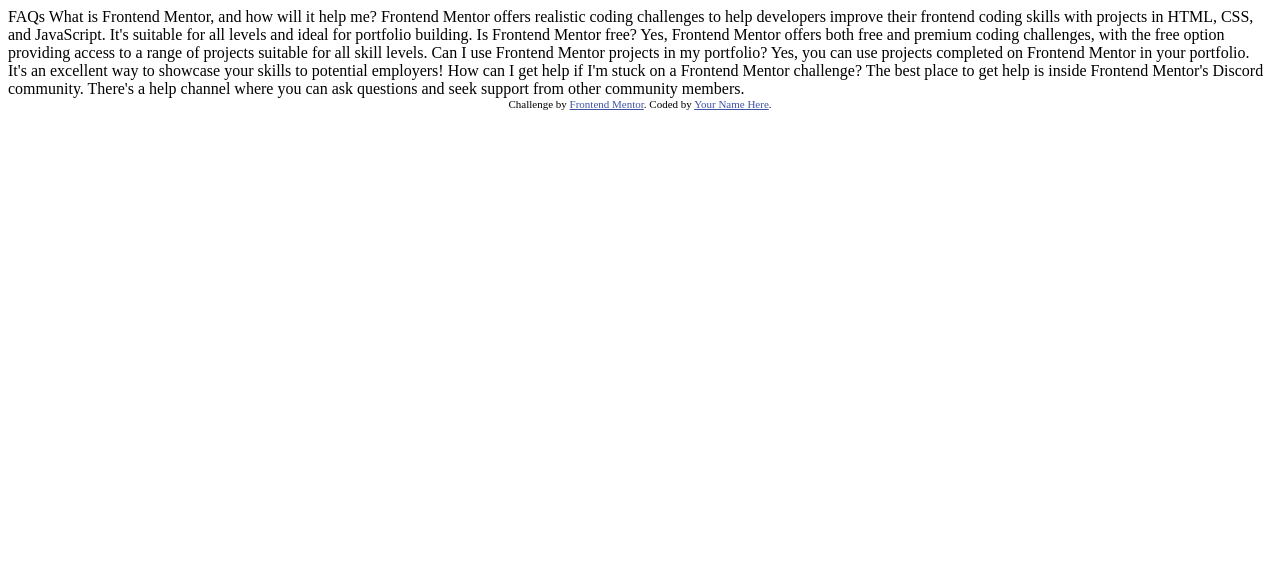
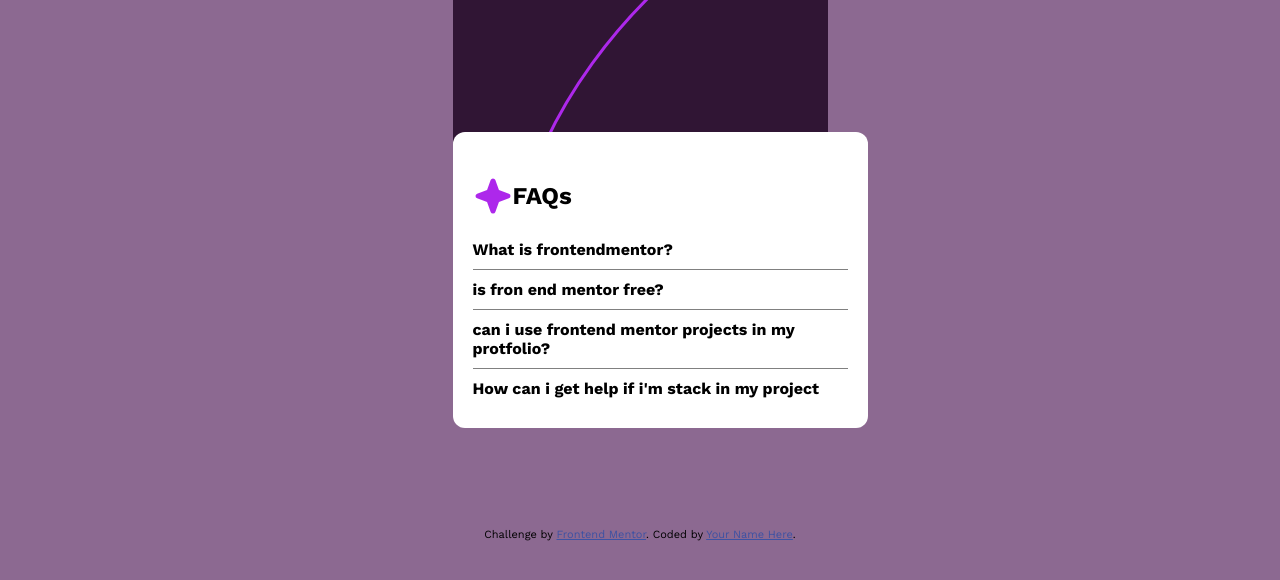
Before and after one commit to mirkodevs/faq, a plain HTML site: page index.html in a window 1280 px wide. Drawn offline with nearby package versions, Linux system fonts and the light colour scheme.

Commit message:
second commit

```diff
--- a/index.css
+++ b/index.css
@@ -0,0 +1,83 @@
+body {
+    margin: 0;
+    background-color: hsl(292, 16%, 49%);
+    font-family: 'Work Sans', sans-serif;
+}
+
+.main-container {
+    margin: auto;
+    width: 375px;
+
+}
+
+#bg-mobile {
+    display: block;
+}
+
+#bg-dekstop {
+    display: none;
+}
+
+@media screen and (min-width:1440px) {
+    .main-container {
+        width: 1440px;
+    }
+
+    #bg-dekstop {
+        display: block;
+    }
+
+    #bg-mobile {
+
+        display: none;
+    }
+
+}
+
+#faq-accordion {
+    width: 375px;
+    margin: 0 auto;
+    position: relative;
+    top: -100px;
+    background-color: white;
+    border-radius: 12px;
+    padding: 20px;
+}
+
+#faq-accordion h1 {
+    font-weight: 800;
+}
+
+.hidden main {
+
+    display: none;
+
+}
+
+ul {
+    padding: 0;
+    margin: 0;
+}
+
+li {
+    list-style-type: none;
+    border-bottom: 1px solid gray;
+    padding: 10px 0;
+    cursor: pointer;
+}
+
+li:last-child {
+
+    border-bottom: none;
+}
+
+ul main {
+
+
+    margin-top: 15px;
+}
+
+ul header {
+
+    font-weight: 700;
+}
--- a/index.html
+++ b/index.html
@@ -1,8 +1,10 @@
 <!DOCTYPE html>
 <html lang="en">
+
 <head>
   <meta charset="UTF-8">
-  <meta name="viewport" content="width=device-width, initial-scale=1.0"> <!-- displays site properly based on user's device -->
+  <meta name="viewport" content="width=device-width, initial-scale=1.0">
+  <!-- displays site properly based on user's device -->
 
   <link rel="icon" type="image/png" sizes="32x32" href="./assets/images/favicon-32x32.png">
 
@@ -10,39 +12,95 @@
 
   <!-- Feel free to remove these styles or customise in your own stylesheet 👍 -->
   <style>
-    .attribution { font-size: 11px; text-align: center; }
-    .attribution a { color: hsl(228, 45%, 44%); }
+    .attribution {
+      font-size: 11px;
+      text-align: center;
+    }
+
+    .attribution a {
+      color: hsl(228, 45%, 44%);
+    }
   </style>
+  <link rel="stylesheet" href="index.css">
+  <link rel="preconnect" href="https://fonts.googleapis.com">
+<link rel="preconnect" href="https://fonts.gstatic.com" crossorigin>
+<link href="https://fonts.googleapis.com/css2?family=Work+Sans:wght@400;600;700&display=swap" rel="stylesheet">
 </head>
+
 <body>
+  <main class="main-container">
+    <header>
+      <img id="bg-dekstop" src="./assets/images/background-pattern-desktop.svg" width="100%">
+      <img id="bg-mobile" src="./assets/images/background-pattern-mobile.svg" width="100%"
+        alt="background-pattern-mobile">
+    </header>
+    <section id="faq-accordion">
+      <header style="display: flex;padding-top: 10px;">
+        <img src="./assets/images/icon-star.svg">
+        <h1>FAQs</h1>
 
-  FAQs
+      </header>
+      <main>
+        <ul id="faq-list">
 
-  What is Frontend Mentor, and how will it help me?
+          <li class="hidden">
+            <header>What is frontendmentor?</header>
+            <main>
+              Lorem ipsum dolor sit amet consectetur adipisicing elit. Nam tempora eveniet dolorem expedita optio ad
+              minus, cupiditate deleniti corrupti dicta architecto vel facilis dignissimos voluptates amet praesentium!
+              Eaque, laborum accusamus.
 
-  Frontend Mentor offers realistic coding challenges to help developers improve their
-  frontend coding skills with projects in HTML, CSS, and JavaScript. It's suitable for
-  all levels and ideal for portfolio building.
 
-  Is Frontend Mentor free?
+            </main>
 
-  Yes, Frontend Mentor offers both free and premium coding challenges, with the free
-  option providing access to a range of projects suitable for all skill levels.
+          </li>
+          <li class="hidden">
+            <header>is fron end mentor free?</header>
+            <main>
+              Lorem ipsum dolor sit amet consectetur adipisicing elit. Nam tempora eveniet dolorem expedita optio ad
+              minus, cupiditate deleniti corrupti dicta architecto vel facilis dignissimos voluptates amet praesentium!
+              Eaque, laborum accusamus.
 
-  Can I use Frontend Mentor projects in my portfolio?
 
-  Yes, you can use projects completed on Frontend Mentor in your portfolio. It's an excellent
-  way to showcase your skills to potential employers!
+            </main>
+          </li>
+          <li class="hidden">
+            <header>can i use frontend mentor projects in my protfolio?</header>
+            <main>
+              Lorem ipsum dolor sit amet consectetur adipisicing elit. Nam tempora eveniet dolorem expedita optio ad
+              minus, cupiditate deleniti corrupti dicta architecto vel facilis dignissimos voluptates amet praesentium!
+              Eaque, laborum accusamus.
 
-  How can I get help if I'm stuck on a Frontend Mentor challenge?
 
-  The best place to get help is inside Frontend Mentor's Discord community. There's a help
-  channel where you can ask questions and seek support from other community members.
+            </main>
+          </li>
+          <li class="hidden">
+            <header>
+              How can i get help if i'm stack in my project
+<span></span>
+
+            </header>
+            <main>
+              Lorem ipsum dolor sit amet consectetur adipisicing elit. Nam tempora eveniet dolorem expedita optio ad
+              minus, cupiditate deleniti corrupti dicta architecto vel facilis dignissimos voluptates amet praesentium!
+              Eaque, laborum accusamus.
+
+            </main>
+          </li>
+
+        </ul>
+
+
+      </main>
+    </section>
+  </main>
 
 
   <div class="attribution">
     Challenge by <a href="https://www.frontendmentor.io?ref=challenge" target="_blank">Frontend Mentor</a>.
     Coded by <a href="#">Your Name Here</a>.
   </div>
+  <script src="./index.js"></script>
 </body>
+
 </html>
--- a/index.js
+++ b/index.js
@@ -0,0 +1,14 @@
+const faqList = document.getElementById("faq-list");
+const faqListElements = document.querySelectorAll("#faq-list li")
+
+faqListElements.forEach((o, idx) => {
+
+    o.addEventListener("click", () => {
+
+        o.classList.toggle("hidden")
+
+
+    })
+
+
+})
```
